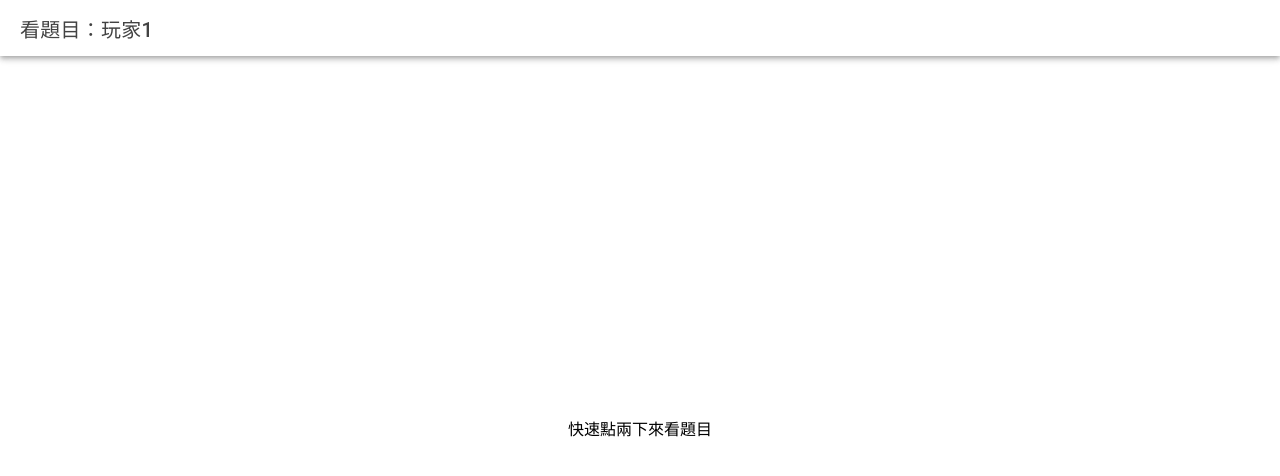
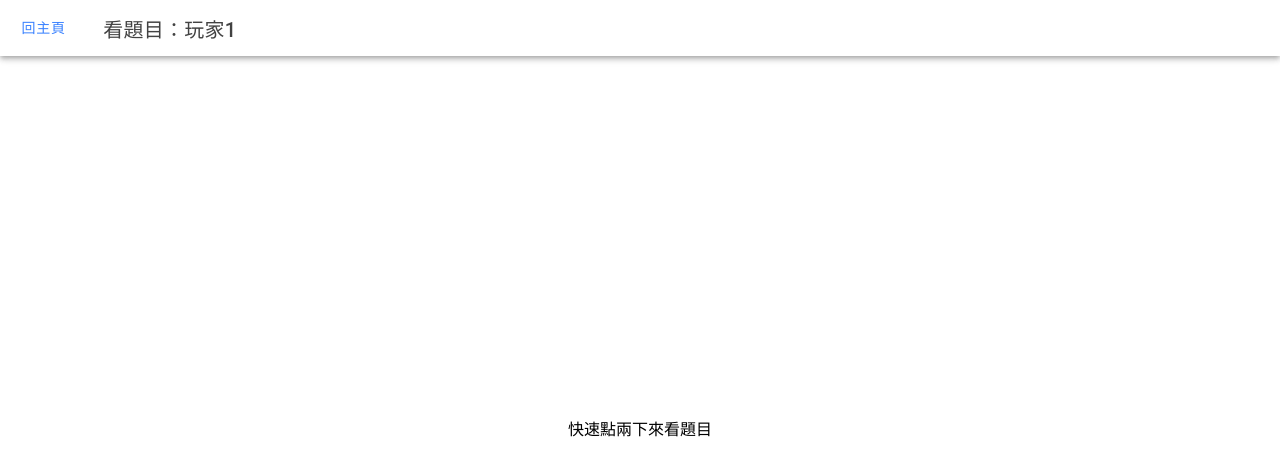
Before and after one commit to sk5s/whereisspy, a React (Vite) app: page /game in a window 1280 px wide. Shown: the top 476 px of the page. Built offline with nearby package versions, Linux system fonts and the light colour scheme.

Commit message:
✨ Back to home button

```diff
--- a/src/pages/Home.tsx
+++ b/src/pages/Home.tsx
@@ -174,7 +174,7 @@ function Home() {
     )
   }
   return (
-    <GeneralPage title="找出臥底">
+    <GeneralPage title="找出臥底" home={false}>
       <IonList>
         <PlayerNumberInput />
         <SpyNumberInput />
--- a/src/pages/Layout/GeneralPage.tsx
+++ b/src/pages/Layout/GeneralPage.tsx
@@ -1,14 +1,42 @@
-import { IonButtons, IonContent, IonHeader, IonMenuButton, IonPage, IonTitle, IonToolbar } from "@ionic/react";
+import { IonBackButton, IonButton, IonButtons, IonContent, IonHeader, IonMenuButton, IonPage, IonTitle, IonToolbar, useIonAlert } from "@ionic/react";
 import { useContext } from "react";
 import { SettingsContext } from "../../SettingsContext";
+import { useHistory } from "react-router";
 
-export default function GeneralPage({ children, title }) {
+export default function GeneralPage({ children, title, home }) {
   const {settings, setSettings} = useContext(SettingsContext)
+  const history = useHistory()
+  const [presentAlert] = useIonAlert();
   return (
     <>
       <IonPage>
         <IonHeader>
           <IonToolbar>
+            {
+              home === true ?
+              <IonButtons slot="start">
+                <IonButton onClick={() => {
+                  presentAlert({
+                    header: '返回主頁',
+                    buttons: [
+                      {
+                        text: '取消',
+                        role: 'cancel'
+                      },
+                      {
+                        text: '確定',
+                        role: 'confirm',
+                        handler: () => {
+                          history.push("/home")
+                        },
+                      },
+                    ]
+                  })
+                }}>回主頁</IonButton>
+              </IonButtons>
+            :<></>
+            }
+
             <IonTitle>{title}</IonTitle>
           </IonToolbar>
         </IonHeader>
--- a/src/pages/MainGame.tsx
+++ b/src/pages/MainGame.tsx
@@ -240,7 +240,7 @@ export default function MainGame({
   },[location])
 
   return (
-    <GeneralPage title={title}>
+    <GeneralPage title={title} home={true}>
       {
         view <= -1 ?
         <>
```
